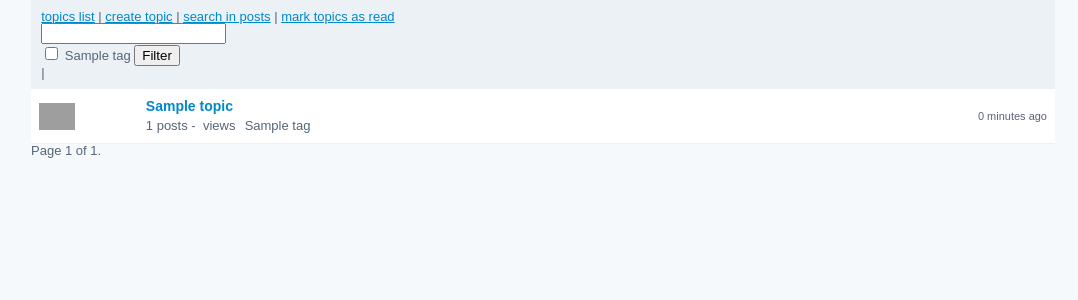
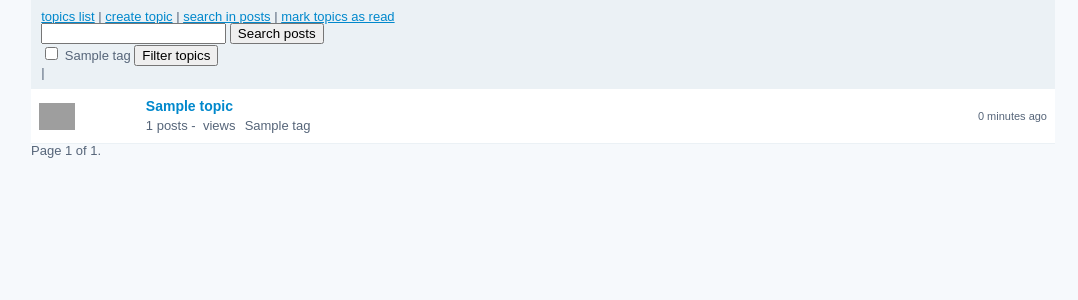
Before and after one commit to kichawa/overmind, a Django app: template overmind/forum/templates/forum/topics_list.html in a window 1280 px wide. Shown: the top 300 px of the page, without its empty margins (97-1175 px from the left). Run offline with Django 3.2, Linux system fonts and the light colour scheme; the template is opened without the code that fills it: most values are stand-ins (such as "Sample title", 1, 10 or a date in 2020); some libraries are stand-ins or nearby versions; grey boxes are pictures that could not be loaded.

Commit message:
make posts search the default full text search view

```diff
--- a/overmind/forum/templates/forum/topics_list.html
+++ b/overmind/forum/templates/forum/topics_list.html
@@ -8,15 +8,18 @@
     {{ block.super }}
     | <a href="{% url "forum:posts-search" %}">search in posts</a>
     | <a href="{% url "forum:mark-all-topics-read" %}">mark topics as read</a>
+    <form action="{% url "forum:posts-search" %}" method="GET">
+        <input type="search" name="pattern">
+        <button type="submit">Search posts</button>
+    </form>
     <form action="{% url "forum:topics-list" %}" method="GET">
-        <input type="search" name="q" value="{{ request.GET.q }}">
         <div class="subheader">
             {% for tag in tags %}
                 <label>
                     <input type="checkbox" name="tag" value="{{ tag.label }}" {% if tag.checked %}checked{% endif %}> {{ tag.label }}
                 </label>
             {% endfor %}
-            <button class="btn" type="submit">Filter</button>
+            <button type="submit">Filter topics</button>
         </div>
     </form>
 {% endblock %}
--- a/overmind/forum/urls.py
+++ b/overmind/forum/urls.py
@@ -17,7 +17,7 @@ urlpatterns = patterns('forum.views',
     url(r'^topic/(?P<topic_pk>\d+)/(?:([^/]+)/)?$',
         'posts_list',
         name="posts-list"),
-    url(r'^posts/search/$',
+    url(r'search/$',
         'posts_search',
         name="posts-search"),
 )
```
Also changed, not shown: overmind/forum/views.py (+0 -9 lines).
